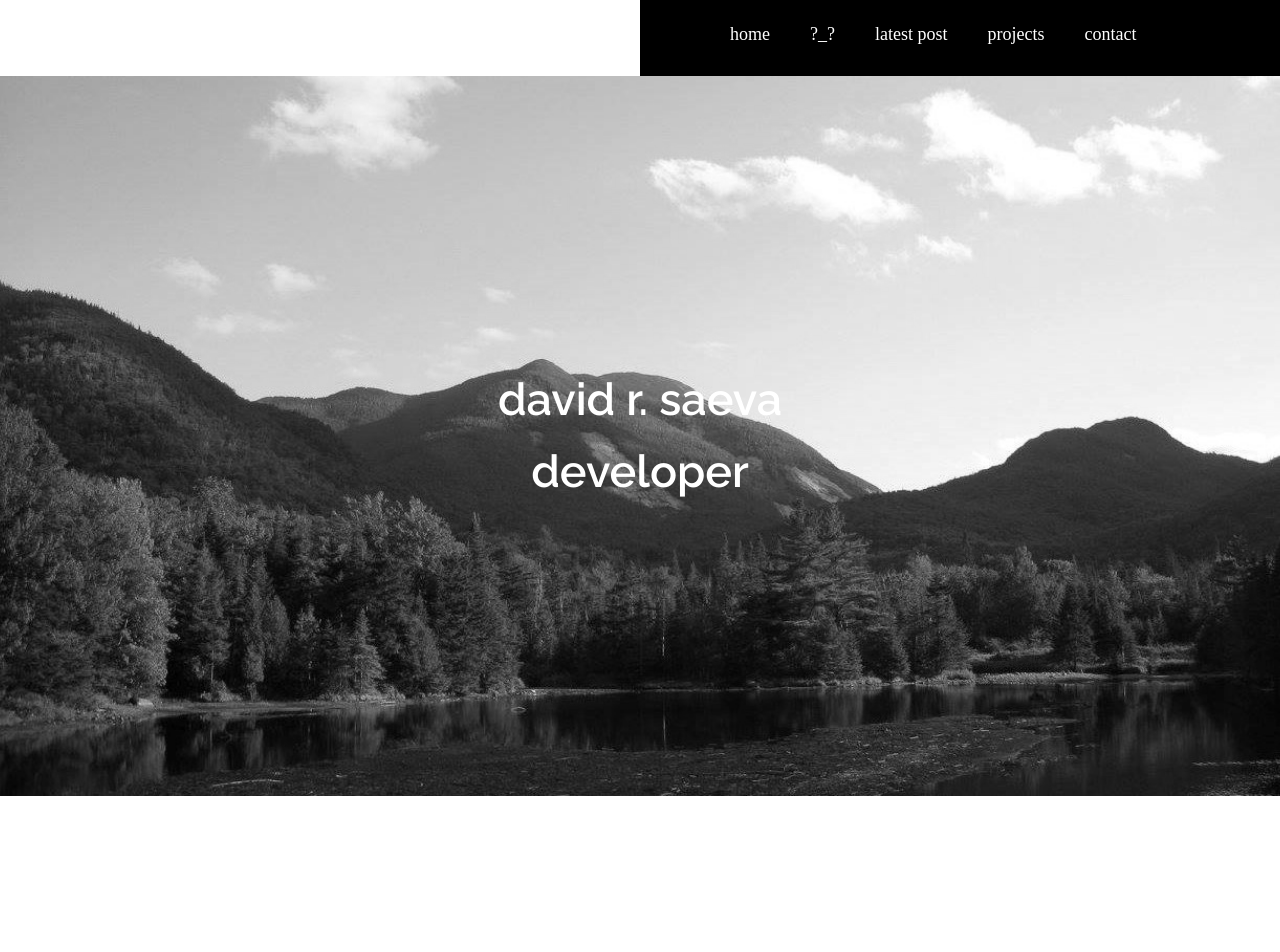
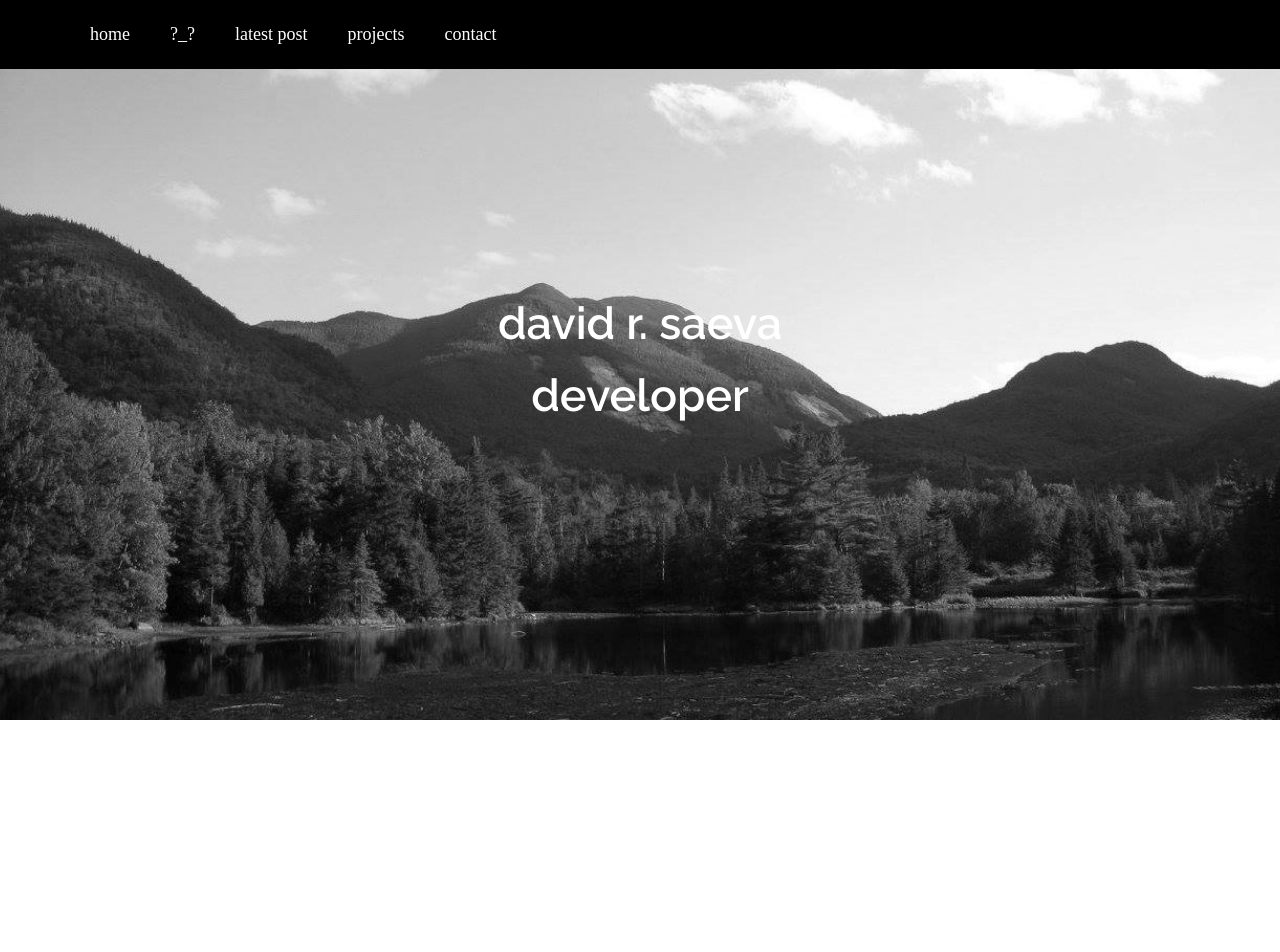
Before and after one commit to drsaeva/drsaeva.github.io, a Jekyll site: the page temp.html, which Jekyll copies as it is, in a window 1280 px wide and 1400 px high. Shown: the top 952 px of the window. Built offline with Jekyll 4.4.1, drawn with Linux system fonts in a browser that asks for light colours; nearby versions of some CDN libraries; comment, search, counter and statistics services are not loaded.

Commit message:
Update temp.css

```diff
--- a/css/temp.css
+++ b/css/temp.css
@@ -1,8 +1,7 @@
 /*---Navigation Whole---*/
 
 #topnav {
-  position: relative;
-  left: 50%;
+  position: fixed;
   top: 0;
   width: 100%;
   background-color: #000;
@@ -32,7 +31,7 @@
   .navbar {
     max-height:150px;
     background:none;
-    display: inline-block;
+    float: none;
   }
 }
 
@@ -43,10 +42,11 @@
 }
 .nav_header li {
   list-style-type: none;
-  display: block;
+  display: inline-block;
+  text-align: center;
 }
 .nav_header > li {
-  display: block;
+  display: inline-block;
 }
 
 .nav_header > li a {
```
